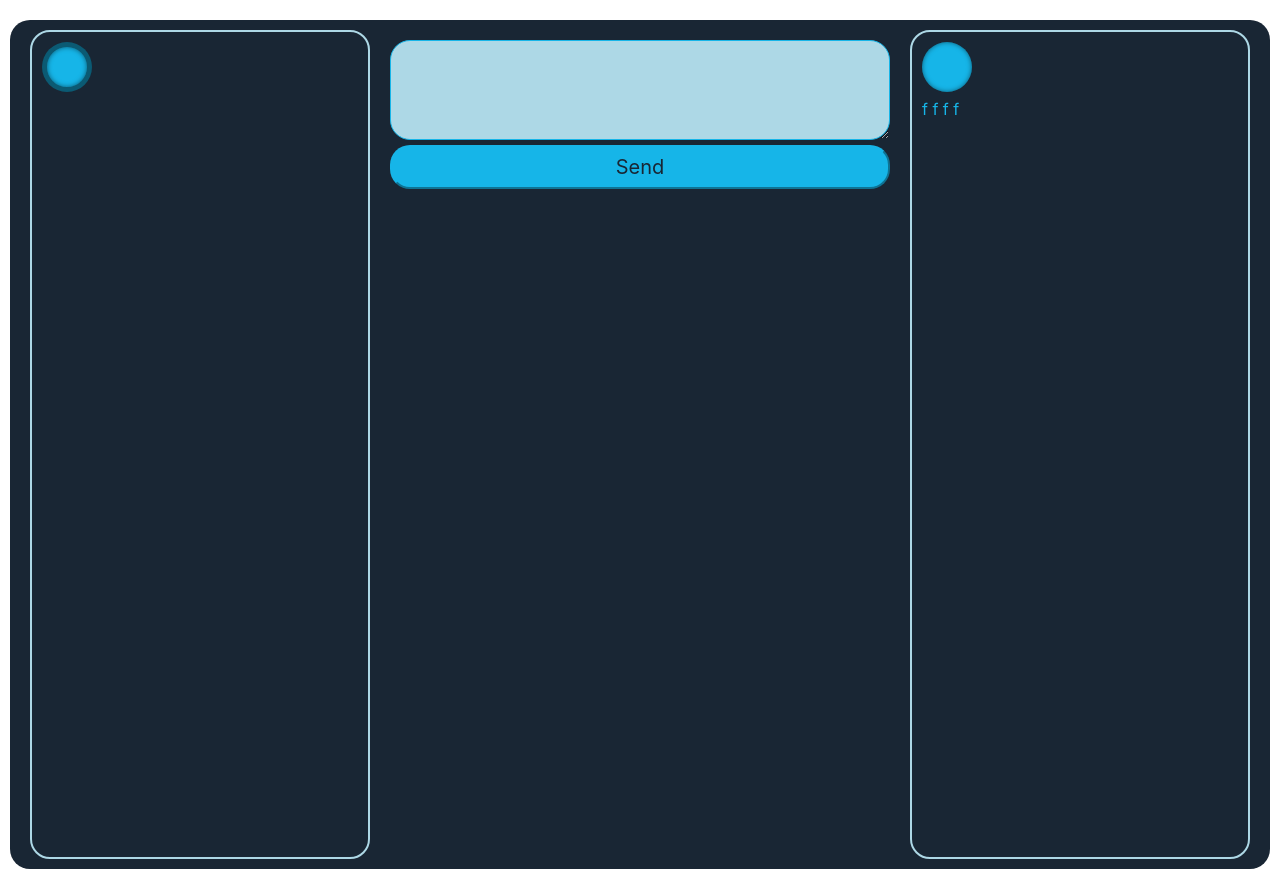
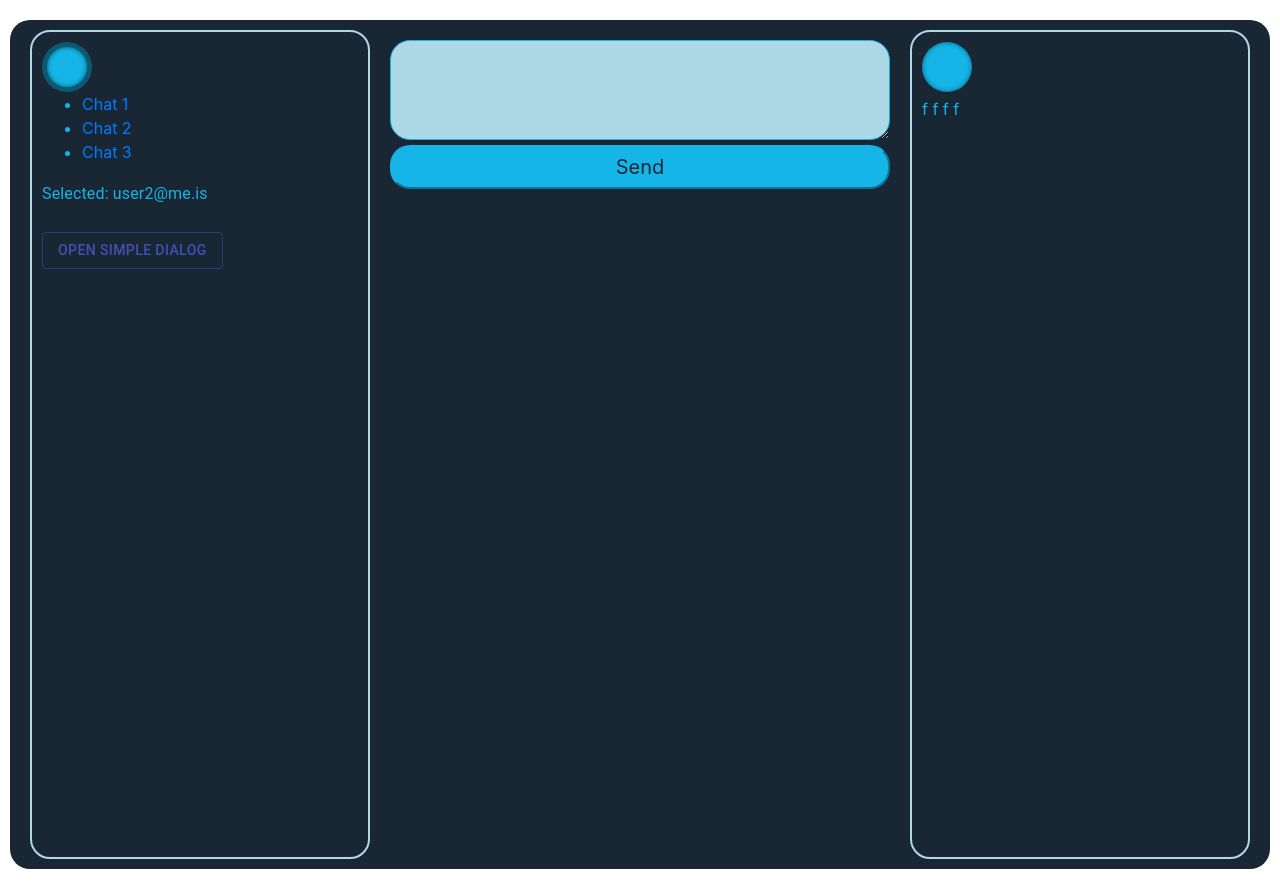
Before and after one commit to kellolo/React-6, a React app in the folder 1 - Students/DmitryKilin/: page / in a window 1280 px wide. Built offline with nearby package versions, Linux system fonts and the light colour scheme.

Commit message:
contacts list dialog implemented

```diff
--- a/1 - Students/DmitryKilin/package.json
+++ b/1 - Students/DmitryKilin/package.json
@@ -35,6 +35,7 @@
     "bootstrap": "^4.5.2",
     "jquery": "^3.5.1",
     "popper.js": "^1.16.1",
+    "prop-types": "^15.7.2",
     "react": "^16.13.1",
     "react-dom": "^16.13.1"
   }
--- /dev/null
+++ b/1 - Students/DmitryKilin/src/components/ChatDialog/ChatDialog.jsx
@@ -0,0 +1,104 @@
+
+import './style.css'
+import React, { Component, Fragment } from 'react'
+import PropTypes from 'prop-types';
+
+import { makeStyles } from '@material-ui/core/styles';
+import Button from '@material-ui/core/Button';
+import Avatar from '@material-ui/core/Avatar';
+import List from '@material-ui/core/List';
+import ListItem from '@material-ui/core/ListItem';
+import ListItemAvatar from '@material-ui/core/ListItemAvatar';
+import ListItemText from '@material-ui/core/ListItemText';
+import DialogTitle from '@material-ui/core/DialogTitle';
+import Dialog from '@material-ui/core/Dialog';
+import PersonIcon from '@material-ui/icons/Person';
+import AddIcon from '@material-ui/icons/Add';
+import Typography from '@material-ui/core/Typography';
+
+
+const useStyles = makeStyles({
+    'test-class': {
+        fontSize: '2em',
+        fontWeight: 'bold'
+    }
+})
+
+function SimpleDialog(props) {
+    const classes = useStyles(); //className = { classes['test-class'] }
+    const { onClose, selectedValue, open } = props;
+
+    const handleClose = () => {
+        onClose(selectedValue);
+    };
+
+    const emails = [...props.emails]
+
+    const handleListItemClick = (value) => {
+        onClose(value);
+    };
+    return (
+            <Dialog onClose={handleClose} aria-labelledby="simple-dialog-title" open={open}>
+                <DialogTitle id="simple-dialog-title">Set backup account</DialogTitle>
+                <List>
+                    {emails.map((email) => (
+                    <ListItem button onClick={() => handleListItemClick(email)} key={email}>
+                        <ListItemAvatar>
+                        <Avatar>
+                            <PersonIcon />
+                        </Avatar>
+                        </ListItemAvatar>
+                        <ListItemText primary={email} className = { classes['test-class'] } />
+                    </ListItem>
+                    ))}
+
+                    <ListItem autoFocus button onClick={() => handleListItemClick('addAccount')}>
+                        <ListItemAvatar>
+                            <Avatar>
+                                <AddIcon />
+                            </Avatar>
+                        </ListItemAvatar>
+                        <ListItemText primary="Add account" />
+                    </ListItem>
+                </List>
+            </Dialog>
+    )
+}
+
+SimpleDialog.propTypes = {
+    onClose: PropTypes.func.isRequired,
+    open: PropTypes.bool.isRequired,
+    selectedValue: PropTypes.string.isRequired,
+};
+
+export default function SimpleDialogDemo(props) {
+
+    const [open, setOpen] = React.useState(false);
+
+    const emails = [...props.contacts]
+
+    const [selectedValue, setSelectedValue] = React.useState(emails[1]);
+
+
+
+    const handleClickOpen = () => {
+        setOpen(true);
+    };
+
+    const handleClose = (value) => {
+        setOpen(false);
+        setSelectedValue(value);
+    };
+
+
+    return (
+        <div>
+            <Typography variant="subtitle1">Selected: {selectedValue}</Typography>
+                <br />
+            <Button variant="outlined" color="primary" onClick={handleClickOpen}>
+                Open simple dialog
+            </Button>
+                <SimpleDialog selectedValue={selectedValue} open={open} onClose={handleClose} emails={emails}/>
+        </div>
+    );
+}
--- /dev/null
+++ b/1 - Students/DmitryKilin/src/components/ChatDialog/style.css
@@ -0,0 +1 @@
+.ChatDialog {}
--- a/1 - Students/DmitryKilin/src/components/ChatsList/ChatsList.jsx
+++ b/1 - Students/DmitryKilin/src/components/ChatsList/ChatsList.jsx
@@ -1,5 +1,9 @@
 import './style.css'
-import React, { Component } from 'react'
+import React, { Component, Fragment } from 'react'
+import ChatDialog from '../ChatDialog/ChatDialog.jsx'
+
+import { contacts } from '../../moduls/Contacts/Contacts'
+
 
 class ChatsList extends Component {
     constructor(props) {
@@ -10,9 +14,20 @@ class ChatsList extends Component {
         return (
             <div className="chat-list">
                 <button className="button-round button-chat button-pushed"></button>
-                <p>
-
-                </p>
+                <ul>
+                    <li>
+                        <a href="">Chat 1</a>
+                    </li>
+                    <li>
+                        <a href="">Chat 2</a>
+                    </li>
+                    <li>
+                        <a href="">Chat 3</a>
+                    </li>
+                </ul>
+                <div>
+                    <ChatDialog contacts={contacts.emails()}/>
+                </div>
             </div>
         )
     }
--- a/1 - Students/DmitryKilin/src/index.jsx
+++ b/1 - Students/DmitryKilin/src/index.jsx
@@ -3,6 +3,7 @@ import ReactDom from 'react-dom'
 import 'bootstrap'
 import 'bootstrap/dist/css/bootstrap.min.css'
 import './layout/css/style.css'
+import { StylesProvider } from '@material-ui/core/styles'
 
 const app = document.querySelector('#app');
 
@@ -13,10 +14,12 @@ import ChatsInfo from "./components/ChatInfo/ChatInfo.jsx";
 
 
 ReactDom.render(
-    <div className="wrapper">
-        <ChatsList />
-        <Messages />
-        <ChatsInfo />
-    </div>,
+    <StylesProvider>
+        <div className="wrapper">
+            <ChatsList />
+            <Messages />
+            <ChatsInfo />
+        </div>
+    </StylesProvider>,
     app
 )
--- /dev/null
+++ b/1 - Students/DmitryKilin/src/moduls/Contacts/Contacts.js
@@ -0,0 +1,5 @@
+class Contacts {
+    emails = () => ['user1@me.is', 'user2@me.is', 'user3@me.is']
+}
+
+export let contacts = new Contacts()
--- a/1 - Students/DmitryKilin/src/moduls/User/User.js
+++ b/1 - Students/DmitryKilin/src/moduls/User/User.js
@@ -2,6 +2,7 @@ class User {
     constructor() {
         this.id = 1
         this.name = 'Machmud'
+        this.email = 'machmud@me.is'
     }
 
 }
```
